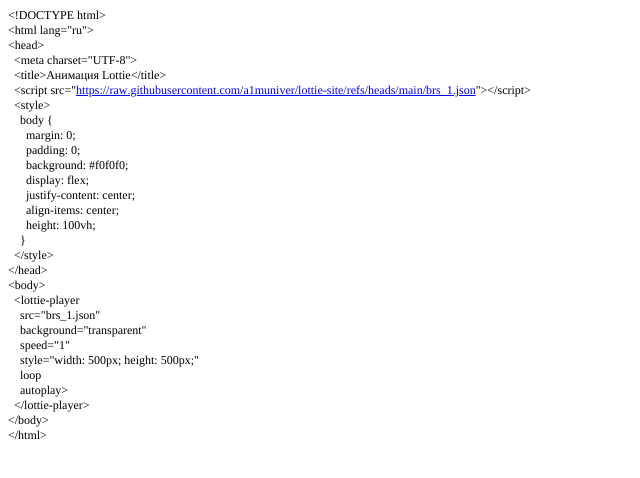
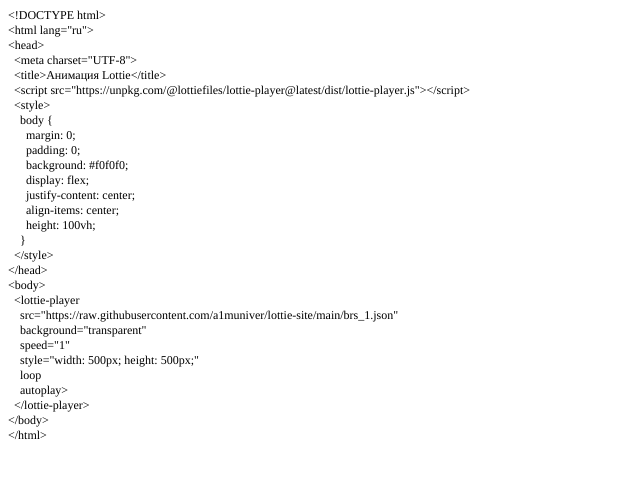
Before and after one commit to a1muniver/lottie-site, a plain HTML site: page index.html in a window 1280 px wide. Shown: the whole page, without its empty margins (0-640 px from the left). Drawn offline with Linux system fonts and the light colour scheme.

Commit message:
Add files via upload

```diff
--- a/index.html
+++ b/index.html
@@ -17,7 +17,7 @@
 <p class="p1"><span class="s1">&lt;head&gt;</span></p>
 <p class="p1"><span class="s1"><span class="Apple-converted-space">  </span>&lt;meta charset="UTF-8"&gt;</span></p>
 <p class="p1"><span class="s1"><span class="Apple-converted-space">  </span>&lt;title&gt;Анимация Lottie&lt;/title&gt;</span></p>
-<p class="p1"><span class="s1"><span class="Apple-converted-space">  </span>&lt;script src="<a href="https://raw.githubusercontent.com/a1muniver/lottie-site/refs/heads/main/brs_1.json">https://raw.githubusercontent.com/a1muniver/lottie-site/refs/heads/main/brs_1.json</a>"&gt;&lt;/script&gt;</span></p>
+<p class="p1"><span class="s1"><span class="Apple-converted-space">  </span>&lt;script src="https://unpkg.com/@lottiefiles/lottie-player@latest/dist/lottie-player.js"&gt;&lt;/script&gt;</span></p>
 <p class="p1"><span class="s1"><span class="Apple-converted-space">  </span>&lt;style&gt;</span></p>
 <p class="p1"><span class="s1"><span class="Apple-converted-space">    </span>body {</span></p>
 <p class="p1"><span class="s1"><span class="Apple-converted-space">      </span>margin: 0;</span></p>
@@ -32,7 +32,7 @@
 <p class="p1"><span class="s1">&lt;/head&gt;</span></p>
 <p class="p1"><span class="s1">&lt;body&gt;</span></p>
 <p class="p1"><span class="s1"><span class="Apple-converted-space">  </span>&lt;lottie-player</span></p>
-<p class="p1"><span class="s1"><span class="Apple-converted-space">    </span>src="brs_1.json"</span></p>
+<p class="p1"><span class="s1"><span class="Apple-converted-space">    </span>src="https://raw.githubusercontent.com/a1muniver/lottie-site/main/brs_1.json"</span></p>
 <p class="p1"><span class="s1"><span class="Apple-converted-space">    </span>background="transparent"</span></p>
 <p class="p1"><span class="s1"><span class="Apple-converted-space">    </span>speed="1"</span></p>
 <p class="p1"><span class="s1"><span class="Apple-converted-space">    </span>style="width: 500px; height: 500px;"</span></p>
```
